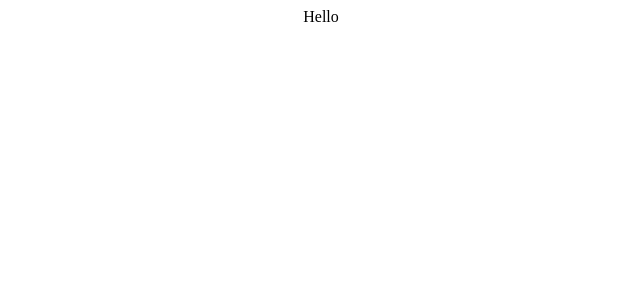
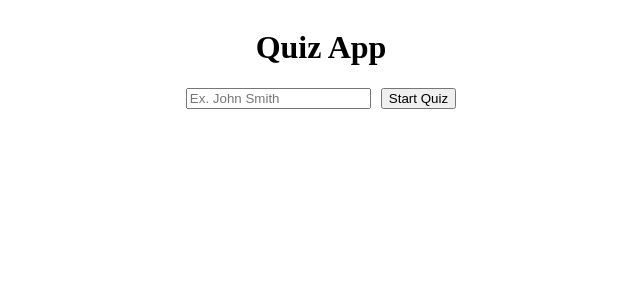
Before and after one commit to Clara-Pacheco/Learn-React-By-Building-5-Projects, a React (Vite) app in the folder Project 3 - Quiz App/quiz-app/: page / in a window 1280 px wide. Shown: the top 300 px of the page, without its empty margins (319-959 px from the left). Built offline with nearby package versions, Linux system fonts and the light colour scheme.

Commit message:
Create a module css file for App component

```diff
--- a/Project 3 - Quiz App/quiz-app/src/App.jsx
+++ b/Project 3 - Quiz App/quiz-app/src/App.jsx
@@ -1,7 +1,12 @@
-import "./style.css"
+import styles from "./App.module.css"
+
+import { Menu } from './components/Menu/Menu'
 
 export function App() {
   return (
-    <div className="app">Hello</div>
+    <div className={styles.app}>
+      <h1>Quiz App</h1>
+      <Menu />
+    </div>
   )
 }
--- a/Project 3 - Quiz App/quiz-app/src/style.css
+++ b/Project 3 - Quiz App/quiz-app/src/App.module.css
@@ -1,5 +1,6 @@
 .app {
   display: flex;
+  flex-direction: column;
   justify-content: center;
   align-items: center;
 }
```
